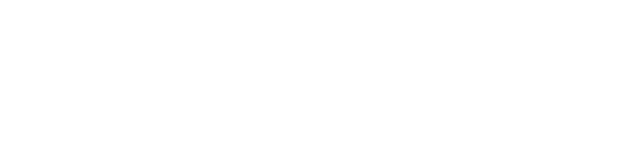
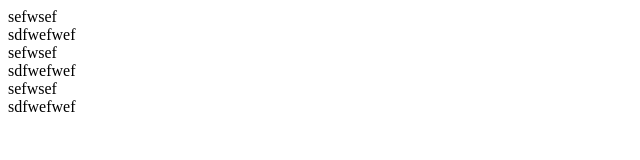
Before and after one commit to projectcss/git-test, a plain HTML site: page home/demo.html in a window 1280 px wide. Shown: the whole page, without its empty margins (0-640 px from the left). Drawn offline with Linux system fonts and the light colour scheme.

Commit message:
demo-master

```diff
--- a/home/demo.html
+++ b/home/demo.html
@@ -8,4 +8,10 @@
 </head>
 <body>
 </body>
+    <div>sefwsef</div>
+    <div>sdfwefwef</div>
+    <div>sefwsef</div>
+    <div>sdfwefwef</div>
+    <div>sefwsef</div>
+    <div>sdfwefwef</div>
 </html>
```
